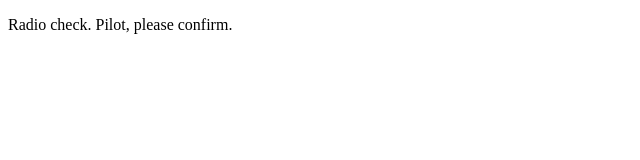
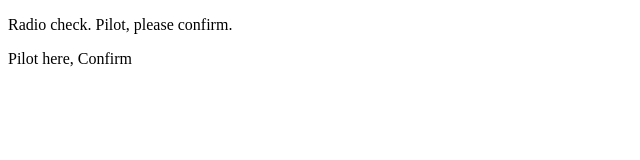
Before and after one commit to ww456zz/communication-log, a plain HTML site: page index.html in a window 1280 px wide. Shown: the whole page, without its empty margins (0-640 px from the left). Drawn offline with Linux system fonts and the light colour scheme.

Commit message:
Made a change

```diff
--- a/index.html
+++ b/index.html
@@ -2,5 +2,6 @@
 <html>
    <body>
       <p>Radio check. Pilot, please confirm.</p>
+      <p> Pilot here, Confirm</p>
    </body>
 </html>
```
